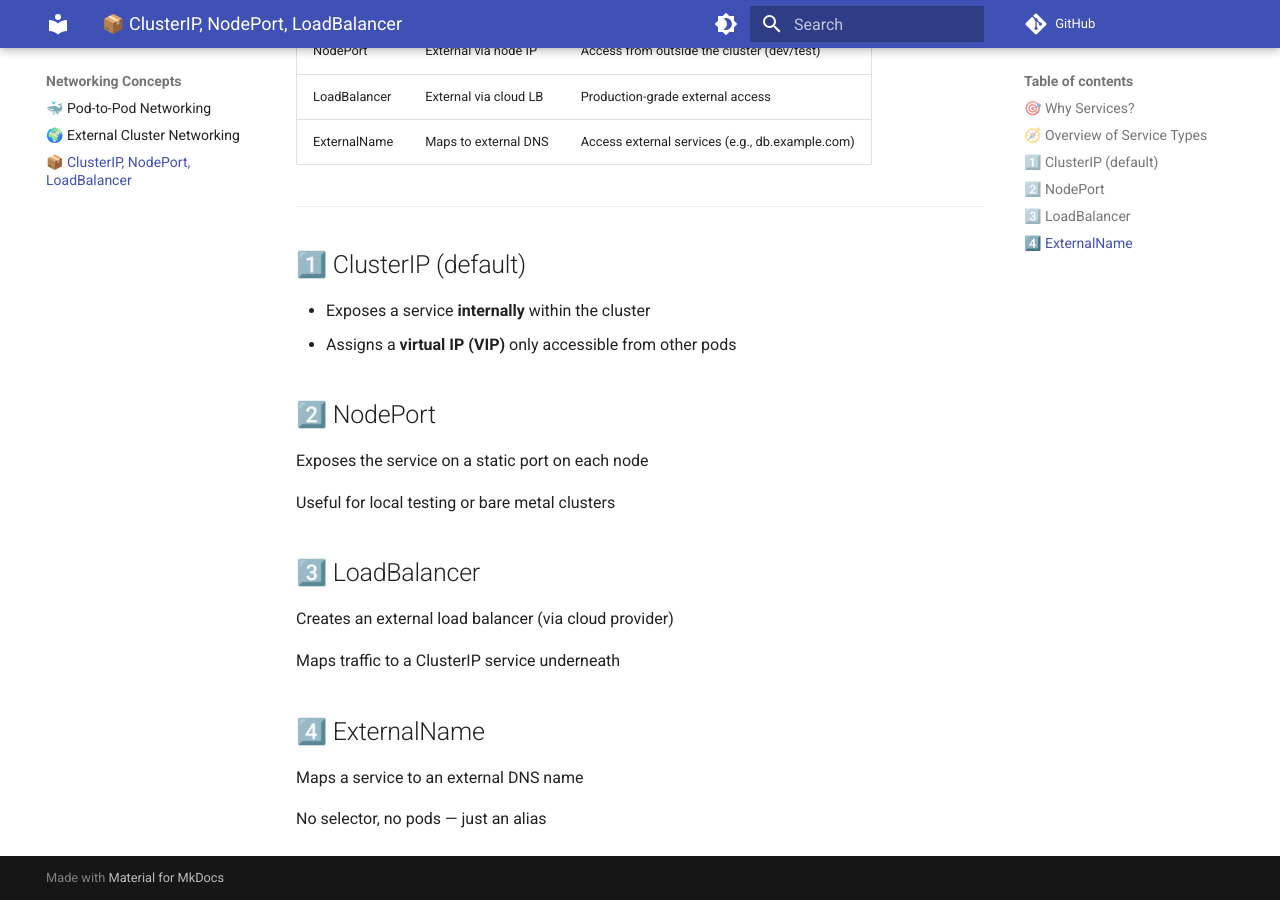
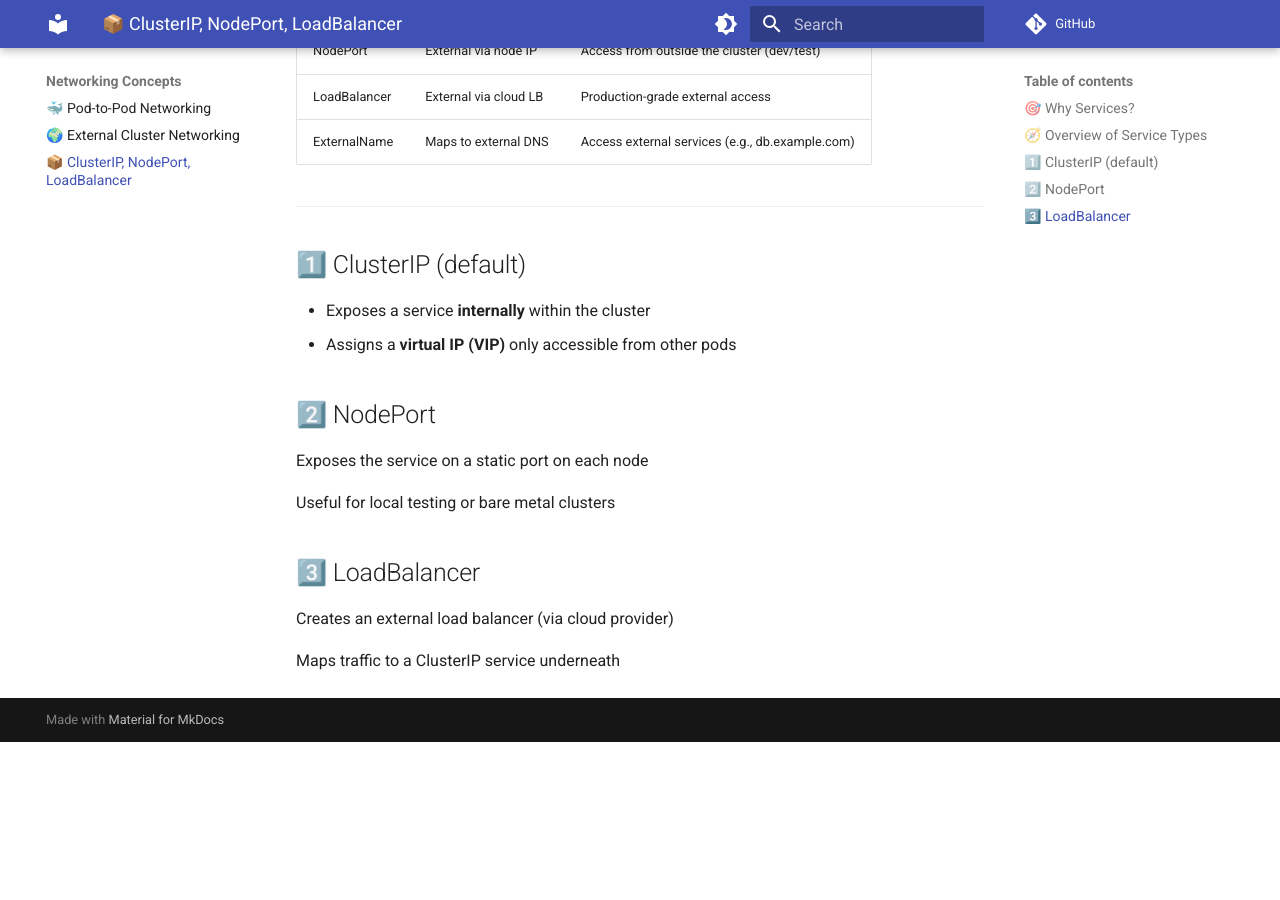
Before and after one commit to Nkwenti-Severian-Ndongtsop/k8s-networking-presentation, an MkDocs documentation site: the page built from docs/service-types.md, in a window 1280 px wide and 900 px high, scrolled down 886 px. Built offline with MkDocs 1.6.1 and Material for MkDocs 9.7.7, drawn with Linux system fonts in a browser that asks for light colours; comment, search, counter and statistics services are not loaded; after the commit the page ends 1628 px from its top, so only the background shows below that.

Commit message:
Remove ExternalName service type documentation from service-types.md

```diff
--- a/docs/service-types.md
+++ b/docs/service-types.md
@@ -45,8 +45,3 @@ Useful for local testing or bare metal clusters
 Creates an external load balancer (via cloud provider)
 
 Maps traffic to a ClusterIP service underneath
-
-## 4️⃣ ExternalName
-Maps a service to an external DNS name
-
-No selector, no pods — just an alias
```
